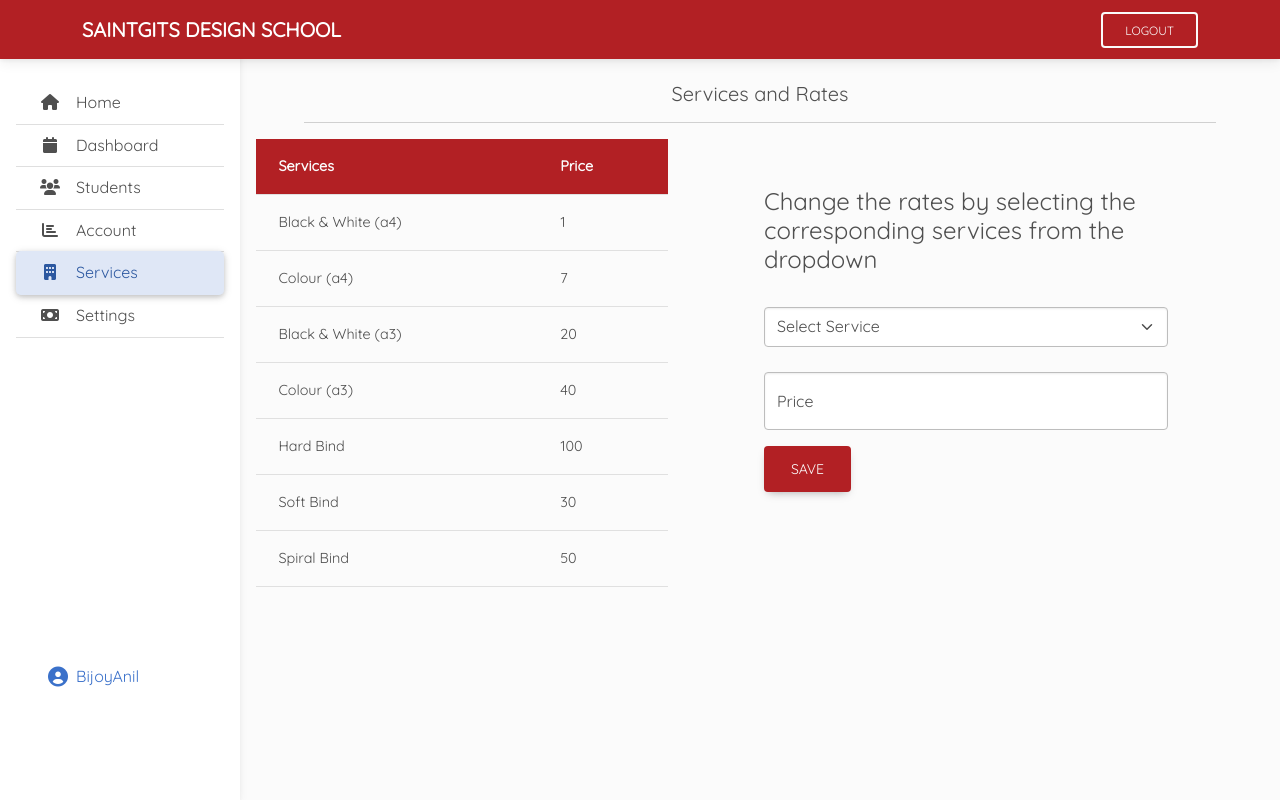
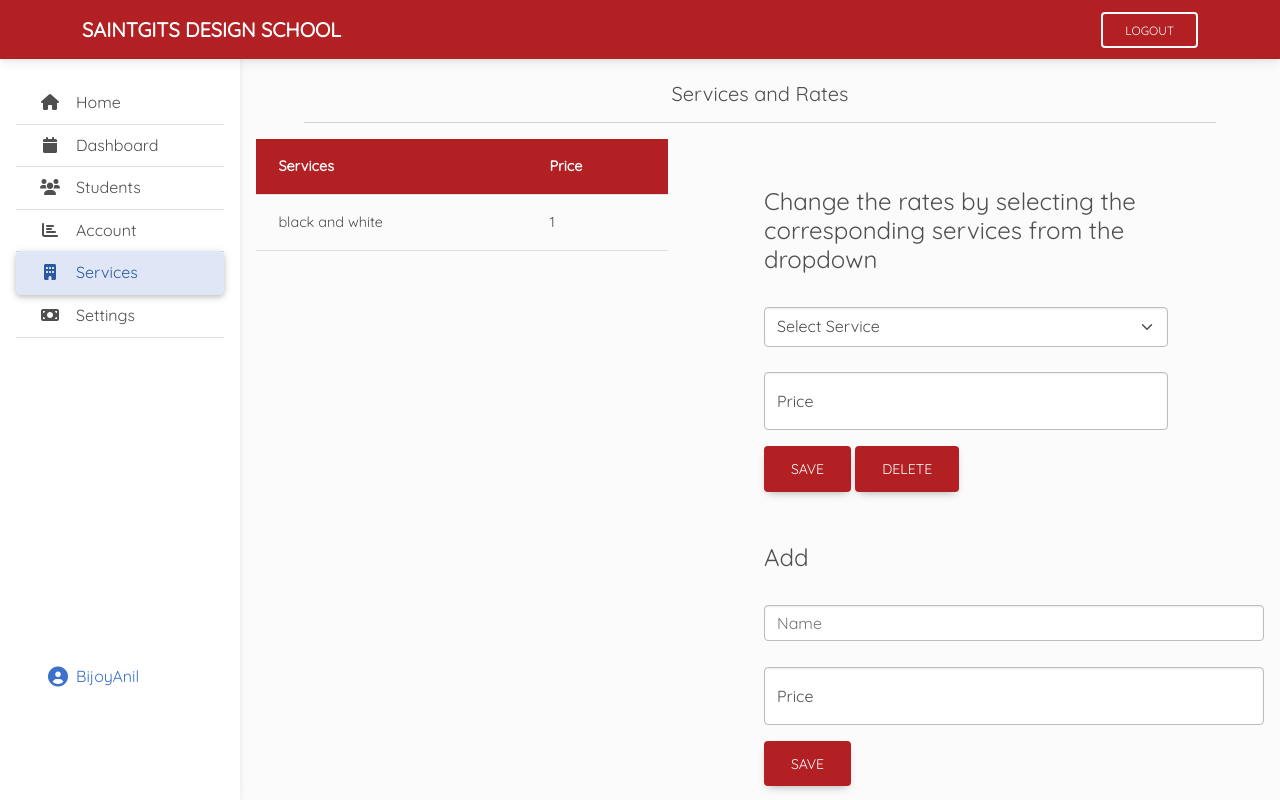
Before and after one commit to bijoy7034/SDS-PRINT-SYSTEM, a PHP site: page /services.php?set=service in a window 1280 px wide. Run offline with PHP 8.4, Linux system fonts and the light colour scheme; the visitor is signed in with stand-in values (Sample User, id 1); data comes from the database, SQL or seed files in the repository.

Commit message:
Update services.php

```diff
--- a/services.php
+++ b/services.php
@@ -12,14 +12,45 @@ if($loggedin_session==NULL) {
             echo "Go back";
             header("Location: index.php");
 }
-$sql = "SELECT * FROM `services` WHERE id = 1";
+// $sql = "SELECT * FROM `services` WHERE id = 1";
+// $res = mysqli_query($con, $sql);
+// $row = mysqli_fetch_assoc($res);
+$sql = "SELECT * FROM `service`";
 $res = mysqli_query($con, $sql);
-$row = mysqli_fetch_assoc($res);
+$name = array();
+$rate = array();
+$i = 0;
+while($row = mysqli_fetch_array($res)) {
+  $name[$i] = $row['name'];
+  $rate[$i] = $row['rate'];
+  $i = $i+1;
+}
 
-if(isset($_POST['submit'])){
+if(isset($_POST['edit'])){
   $ser = $_POST['ser'];
   $rate = $_POST['rate'];
-  $sql2 = "UPDATE `services` SET `$ser`=$rate WHERE id = 1";
+  $sql2 = "UPDATE service SET rate = '$rate' WHERE name = '$ser'";
+  $res2 = mysqli_query($con,$sql2);
+  if($res2){
+    header("location:services.php?set=service");
+  }
+}
+
+if(isset($_POST['add'])){
+  $ser = $_POST['item-name'];
+  $rate = $_POST['item-rate'];
+  echo $ser;
+  $sql2 = "INSERT INTO service VALUES ('$ser' , '$rate')";
+  $res2 = mysqli_query($con,$sql2);
+  if($res2){
+    header("location:services.php?set=service");
+  }
+}
+
+if(isset($_POST['delete'])){
+  $ser = $_POST['ser'];
+  echo $ser;
+  $sql2 = "DELETE FROM service WHERE name = '$ser'";
   $res2 = mysqli_query($con,$sql2);
   if($res2){
     header("location:services.php?set=service");
@@ -119,7 +150,7 @@ style="background-color: #b22024;"
   <div class="mx-3 pt-4">
   <center><h5>Services and Rates</h5></center>
   <hr class="mx-5">
-  <div class="d-sm-flex justify-content-between">
+  <div class="d-sm-flex justify-content-between" style="height: 0px;">
   <table class="table" style="max-width: 500px;">
   <thead style="background-color: #b22024;" class="text-light">
     <tr>
@@ -127,56 +158,46 @@ style="background-color: #b22024;"
     <th><b>Price</b></th>
     </tr>
   </thead>
-  <tr>
-    <td>Black & White (a4) </td>
-    <td><?php echo $row['b&w'] ?></td>
-  </tr>
-  <tr>
-    <td>Colour (a4) </td>
-    <td><?php echo $row['color'] ?></td>
-  </tr>
-  <tr>
-    <td>Black & White (a3)  </td>
-    <td><?php echo $row['bw&a4'] ?></td>
-  </tr>
-  <tr>
-    <td>Colour (a3)  </td>
-    <td><?php echo $row['col&a4'] ?></td>
-  </tr>
-  <tr>
-    <td>Hard Bind</td>
-    <td><?php echo $row['hardbind'] ?></td>
-  </tr>
-  <tr>
-    <td>Soft Bind  </td>
-    <td><?php echo $row['softbind'] ?></td>
-  </tr>
-  <tr>
-    <td>Spiral Bind  </td>
-    <td><?php echo $row['spiral'] ?></td>
-  </tr>
+  <tbody id='table'>
+    <tr>
+      </tr>
+      </tbody>
 </table>
 <div class="m-5 px-5" style="min-width: 500px ;">
 <h4>Change the rates by selecting the corresponding services from the dropdown</h4>
   <br>
   <form action="services.php?set=service" method="post">
-  <select name="ser" class="form-select" aria-label="Default select example">
+  <select id='select' name="ser" class="form-select" aria-label="Default select example">
   <option selected>Select Service</option>
-  <option value="b&w">Black & White (a4)</option>
-  <option value="color">Color (a4)</option>
-  <option value="bw&a4">Black & White (a3)</option>
-  <option value="col&a4">Color (a3)</option>
-  <option value="hardbind">Hard Bind</option>
-  <option value="softbind'">Soft Bind</option>
-  <option value="spiral">Spiral Bind</option>
+
 </select> <br>
 
 <div class="form-floating mb-3">
-  <input required name="rate" type="number" class="form-control" id="floatingInput" placeholder="name@example.com">
+  <input name="rate" type="number" class="form-control" id="floatingInput" placeholder="name@example.com">
   <label for="floatingInput">Price</label>
 </div>
-<button class="btn text-light btn-lg" style="background-color: #b22024;" type="submit" name="submit">SAVE</button>
+<button class="btn text-light btn-lg" style="background-color: #b22024;" type="submit" name="edit">SAVE</button>
+<button class="btn text-light btn-lg" style="background-color: #b22024;" type="submit" name="delete">DELETE</button>
 </form>
+<br>
+
+<br>
+
+<div class="" style="min-width: 500px ;">
+<h4>Add</h4>
+  <br>
+  <form action="services.php?set=service" method="post">
+
+  <input id='item-name' name="item-name" class="form-control" aria-label="Default select example" placeholder="Name">
+
+  <br>
+<div class="form-floating mb-3">
+  <input required name="item-rate" type="number" class="form-control" id="floatingInput" placeholder="name@example.com">
+  <label for="floatingInput">Price</label>
+</div>
+<button class="btn text-light btn-lg" style="background-color: #b22024;" type="submit" name="add">SAVE</button>
+</form>
+  </div>
   </div>
 
   </div>
@@ -184,6 +205,7 @@ style="background-color: #b22024;"
 
 
   </div>
+
 </main>
 
 
@@ -191,5 +213,27 @@ style="background-color: #b22024;"
   type="text/javascript"
   src="https://cdnjs.cloudflare.com/ajax/libs/mdb-ui-kit/6.0.1/mdb.min.js"
 ></scripts>
+
+<script>
+  var item_name = <?php echo json_encode($name) ?>;
+  var item_rate = <?php echo json_encode($rate) ?>;
+  var totalnumber = <?php echo json_encode($i) ?>;
+  var tablee = document.getElementById('table');
+  var select = document.getElementById('select');
+  for(var i=0 ; i<totalnumber ; i++) {
+    tr = document.createElement('tr');
+    td1 = document.createElement('td');
+    td2 = document.createElement('td');
+    option = document.createElement('option');
+    td1.append(item_name[i]);
+    td2.append(item_rate[i]);
+    tr.append(td1 , td2);
+    tablee.append(tr);
+    option.append(item_name[i]);
+    select.append(option);
+
+  }
+  </script>
+
 </body>
 </html>
```
